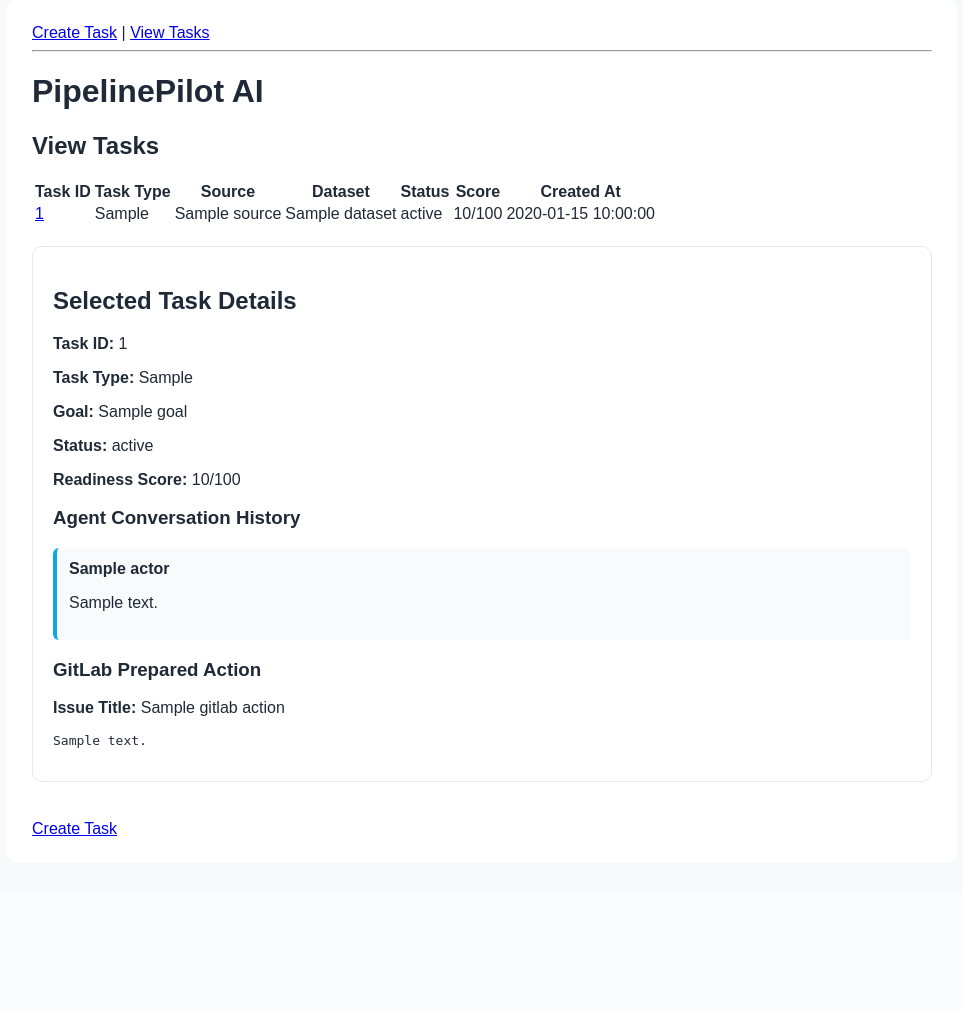
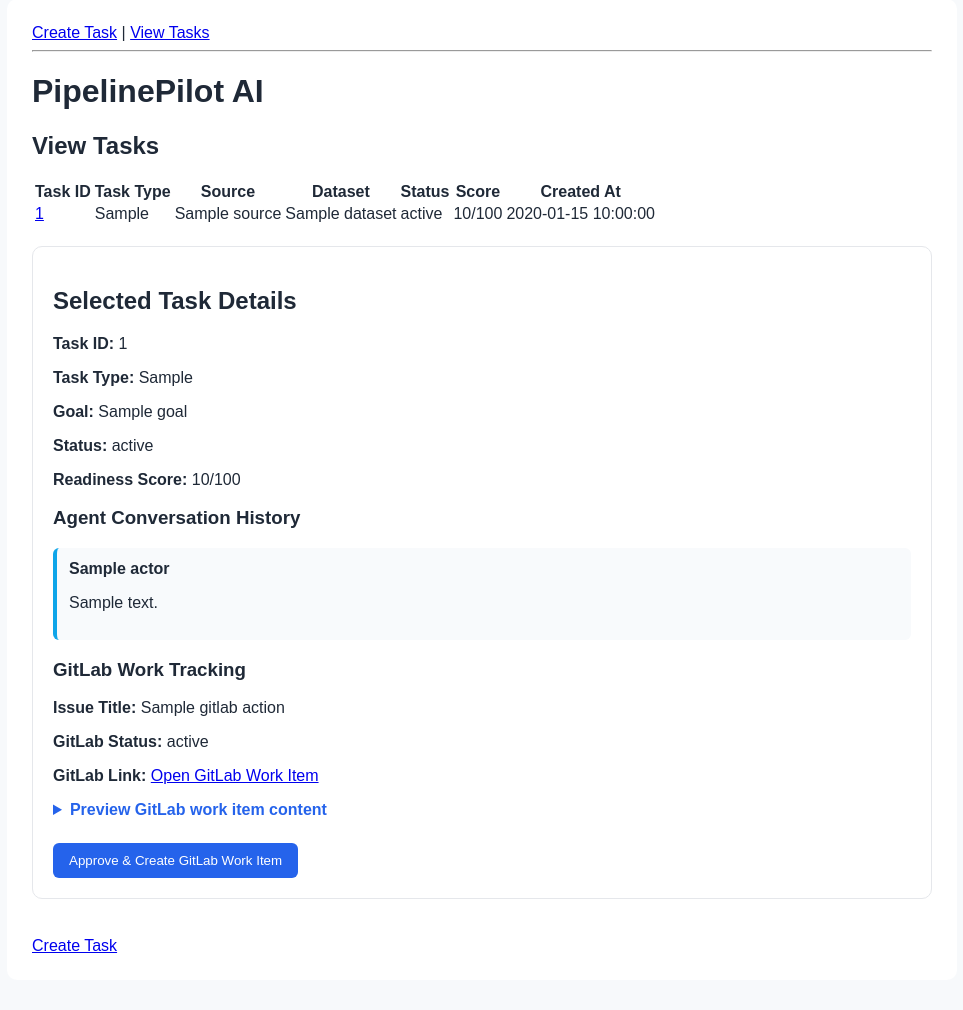
Before and after one commit to vsravya1/pipelinepilot-ai, a Flask app: page /tasks/1 in a window 1280 px wide. Shown: the part 31-1041 px from the top of the page, without its empty margins (158-1121 px from the left). Before the commit the page ends 867 px from the top, so only its background shows below. Run offline with Flask 3, Linux system fonts and the light colour scheme; a database or web service that is not in the repository returns one stand-in record (values such as "Sample title").

Commit message:
Improve GitLab work item preview formatting

```diff
--- a/services/gitlab_service.py
+++ b/services/gitlab_service.py
@@ -18,7 +18,14 @@ def prepare_gitlab_action(
     messages=None,
     agent_summary=None
 ):
-    title = f"{task_type}: Review required for {dataset}"
+    if task_type == "New Job Creation":
+        title = f"New Pipeline Work Item: Prepare {dataset} for analytics release"
+    elif task_type == "Production Support Issue":
+        title = f"Production Support Work Item: Investigate {dataset} pipeline issue"
+    elif task_type == "Data Quality Check":
+        title = f"Data Quality Work Item: Resolve validation failures for {dataset}"
+    else:
+        title = f"PipelinePilot Work Item: Review required for {dataset}"
 
     lines = [
         "# PipelinePilot AI Generated Action",
@@ -106,7 +113,7 @@ def prepare_gitlab_action(
     lines.extend([
         "",
         "---",
-        "Generated by PipelinePilot AI after human approval."
+        "Generated by PipelinePilot AI after human approval. This GitLab issue is used to track engineering follow-up work."
     ])
 
     return {
--- a/services/mongodb_service.py
+++ b/services/mongodb_service.py
@@ -75,7 +75,7 @@ def approve_gitlab_action(task_id, gitlab_result):
         {"task_id": task_id},
         {
             "$set": {
-                "gitlab_action.status": "Approved - GitLab issue created",
+                "gitlab_action.status": "Approved - GitLab work item created",
                 "gitlab_action.gitlab_url": gitlab_result.get("web_url"),
                 "gitlab_action.issue_id": gitlab_result.get("issue_id"),
                 "approval_status": "Approved"
@@ -86,7 +86,7 @@ def approve_gitlab_action(task_id, gitlab_result):
     db.approvals.insert_one({
         "task_id": task_id,
         "approval_status": "Approved",
-        "action": "GitLab issue created",
+        "action": "GitLab work item created",
         "gitlab_url": gitlab_result.get("web_url"),
         "issue_id": gitlab_result.get("issue_id"),
         "created_at": datetime.utcnow().isoformat()
@@ -96,7 +96,7 @@ def approve_gitlab_action(task_id, gitlab_result):
     add_message(
         task_id,
         "GitLab",
-        f"Created issue #{gitlab_result.get('issue_id')}: {gitlab_result.get('web_url')}"
+        f"Created GitLab work item #{gitlab_result.get('issue_id')}: {gitlab_result.get('web_url')}"
     )
 
     return result.modified_count > 0
--- a/static/style.css
+++ b/static/style.css
@@ -83,3 +83,39 @@ input, select, textarea {
     margin-bottom: 12px;
     border-radius: 6px;
 }
+
+.gitlab-preview {
+    background: #f8fafc;
+    border: 1px solid #dbe4ee;
+    border-radius: 8px;
+    padding: 14px;
+    margin: 12px 0;
+}
+
+details {
+    margin: 14px 0;
+}
+
+summary {
+    cursor: pointer;
+    font-weight: bold;
+    color: #2563eb;
+    margin-bottom: 10px;
+}
+
+.summary-box {
+    background: #f8fafc;
+    border-left: 4px solid #2563eb;
+    padding: 16px;
+    border-radius: 8px;
+    line-height: 1.6;
+    white-space: normal;
+    word-wrap: break-word;
+    overflow-wrap: break-word;
+}
+
+pre {
+    white-space: pre-wrap;
+    word-wrap: break-word;
+    overflow-wrap: break-word;
+}
--- a/templates/view_tasks.html
+++ b/templates/view_tasks.html
@@ -75,9 +75,32 @@
             {% endfor %}
         {% endif %}
 
-        <h3>GitLab Prepared Action</h3>
+        <h3>GitLab Work Tracking</h3>
+
         <p><strong>Issue Title:</strong> {{ selected_task.gitlab_action.title }}</p>
-        <pre>{{ selected_task.gitlab_action.description }}</pre>
+        <p><strong>GitLab Status:</strong> {{ selected_task.gitlab_action.status }}</p>
+
+        {% if selected_task.gitlab_action.gitlab_url %}
+            <p>
+                <strong>GitLab Link:</strong>
+                <a href="{{ selected_task.gitlab_action.gitlab_url }}" target="_blank">
+                    Open GitLab Work Item
+                </a>
+            </p>
+        {% endif %}
+
+        <details>
+    <summary>Preview GitLab work item content</summary>
+    <div class="summary-box">
+        {{ selected_task.gitlab_action.description | replace('\n', '<br>') | safe }}
+    </div>
+</details>
+
+        {% if selected_task.gitlab_action.status != "Approved - GitLab work item created" %}
+        <form method="POST" action="/approve-gitlab/{{ selected_task.task_id }}">
+            <button type="submit">Approve & Create GitLab Work Item</button>
+        </form>
+        {% endif %}
     </section>
     {% endif %}
 
```
Also changed, not shown: templates/result.html (+22 -9 lines).
